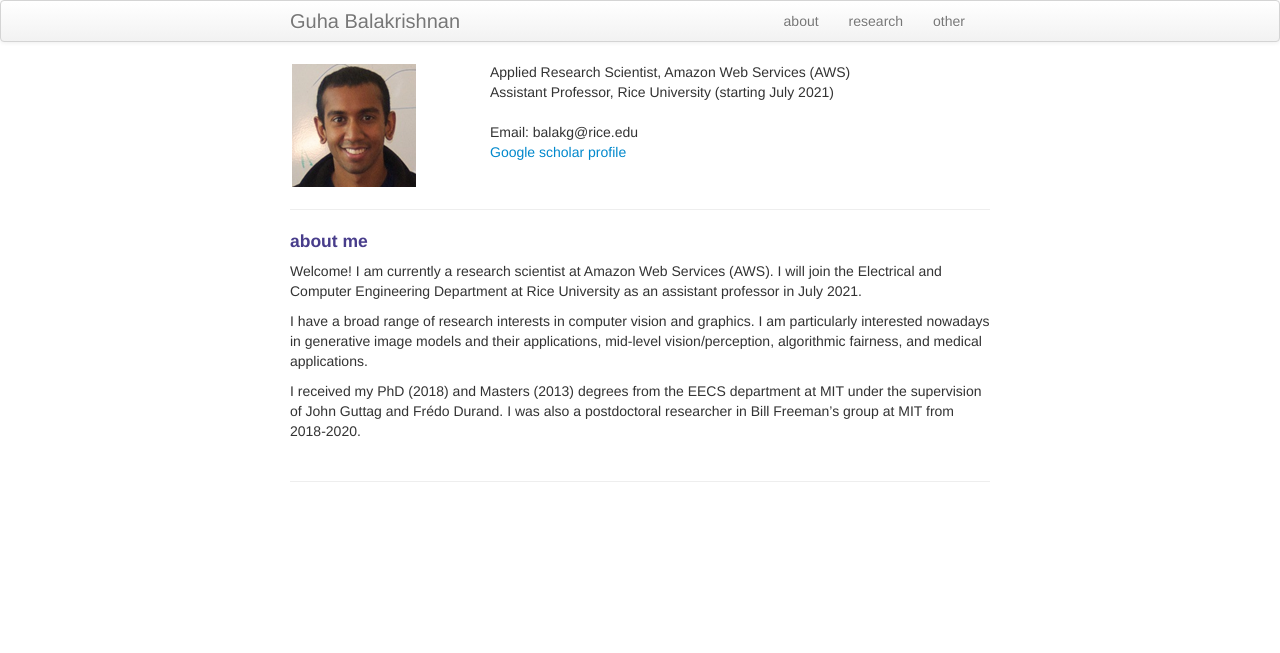
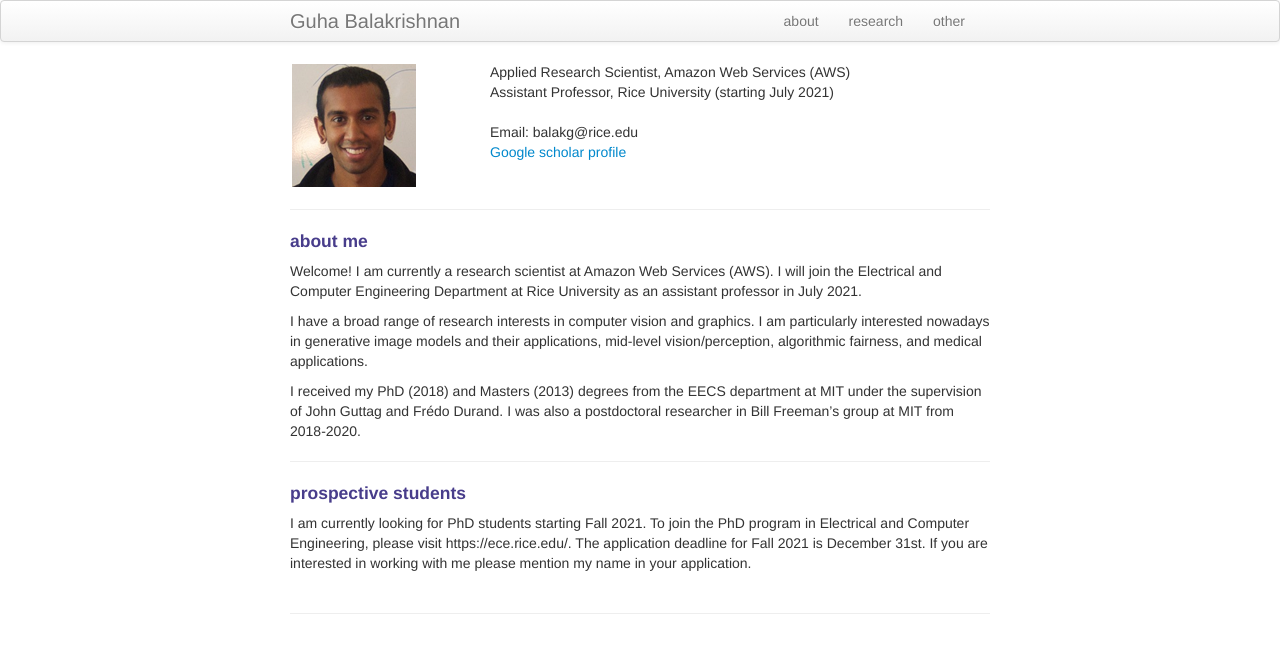
Before and after one commit to balakg/balakg.github.io, a Jekyll site: the page built from index.md, in a window 1280 px wide. Shown: the top 653 px of the page. Built offline with Jekyll 4.4.1, drawn with Linux system fonts in a browser that asks for light colours.

Commit message:
added message to new students

```diff
--- a/index.md
+++ b/index.md
@@ -30,3 +30,9 @@ Welcome! I am currently a research scientist at Amazon Web Services (AWS). I wil
 I have a broad range of research interests in computer vision and graphics. I am particularly interested nowadays in generative image models and their applications, mid-level vision/perception, algorithmic fairness, and medical applications.
 
 I received my PhD (2018) and Masters (2013) degrees from the EECS department at MIT under the supervision of John Guttag and Frédo Durand. I was also a postdoctoral researcher in Bill Freeman’s group at MIT from 2018-2020.
+
+---
+
+<h4><a name="prospective students"></a>prospective students</h4>
+
+I am currently looking for PhD students starting Fall 2021. To join the PhD program in Electrical and Computer Engineering, please visit https://ece.rice.edu/. The application deadline for Fall 2021 is December 31st. If you are interested in working with me please mention my name in your application.
```
